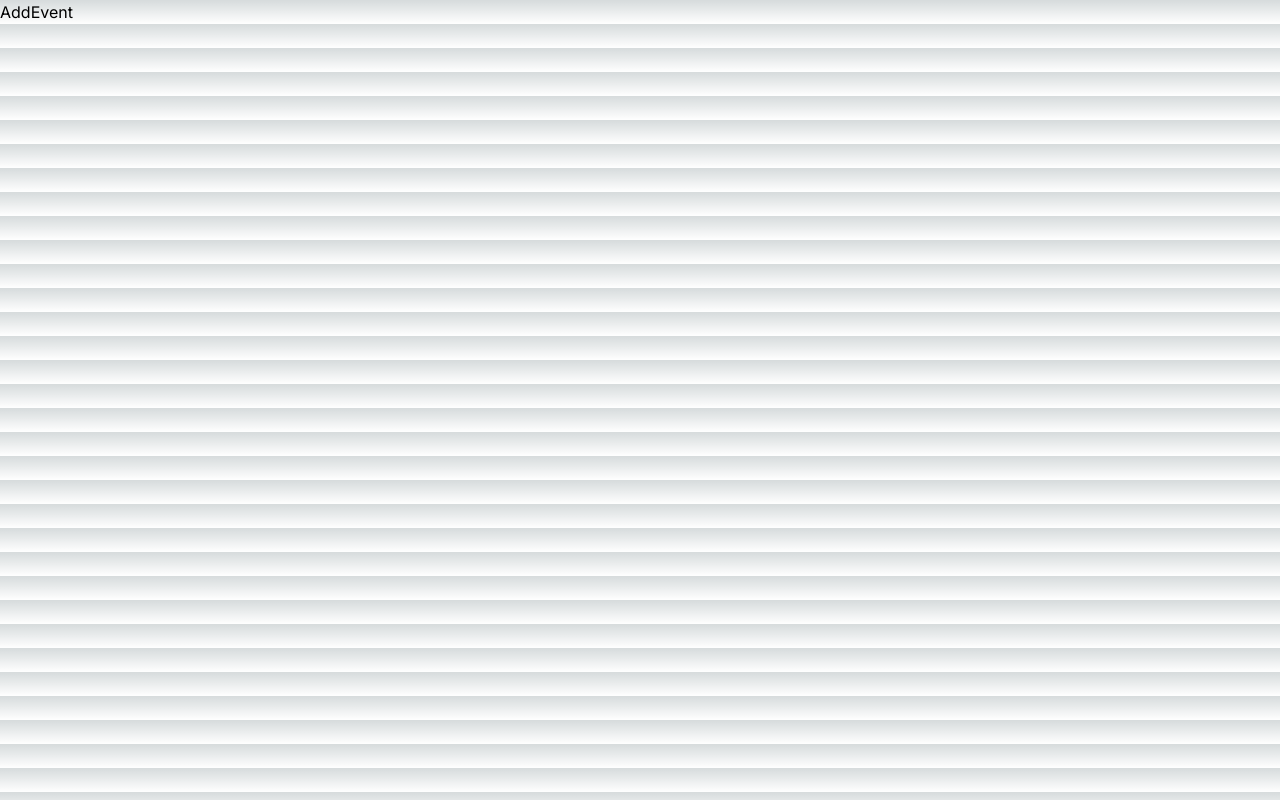
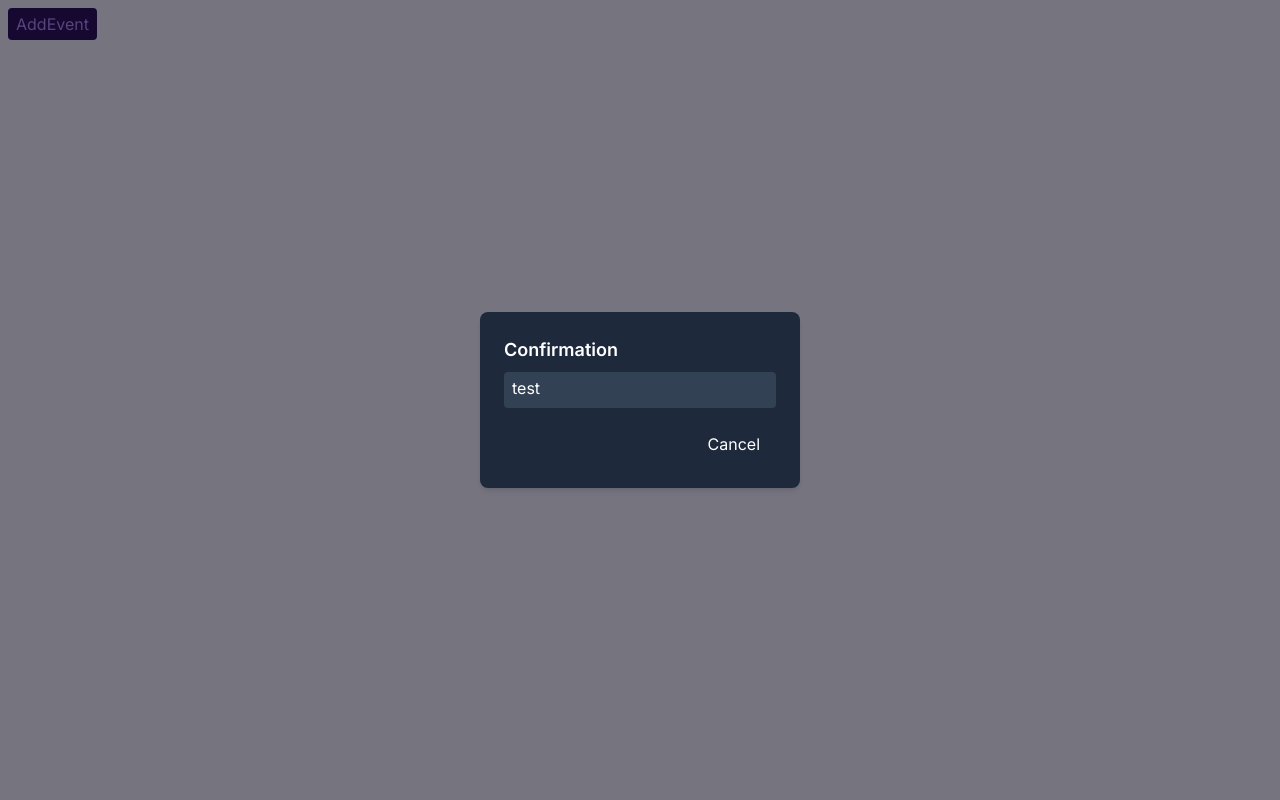
Before and after one commit to JackBadawy/Hedonic-Calculator, a Next.js app: page / in a window 1280 px wide. Both pictures are taken after a click on the button "AddEvent". Built offline with nearby package versions, Linux system fonts and the light colour scheme.

Commit message:
basic modal and button

```diff
--- a/src/app/Componants/Buttons/AddEvent.tsx
+++ b/src/app/Componants/Buttons/AddEvent.tsx
@@ -1,7 +1,21 @@
+"use client";
+import { useModal } from "@/app/Contexts/ModalContext";
 import React from "react";
 
 const AddEvent = () => {
-  return <button>AddEvent</button>;
+  const { openModal, closeModal } = useModal();
+
+  const openEventModal = () => {
+    openModal("test");
+  };
+  return (
+    <button
+      className="rounded m-2 px-2 py-1 bg-violet-950 text-violet-400"
+      onClick={openEventModal}
+    >
+      AddEvent
+    </button>
+  );
 };
 
 export default AddEvent;
--- /dev/null
+++ b/src/app/Componants/Modals/BaseModal.tsx
@@ -0,0 +1,97 @@
+import { useState, useEffect } from "react";
+
+interface ModalProps {
+  isOpen: boolean;
+  onClose: () => void;
+  onConfirm?: (content?: string[]) => void;
+  message: string;
+  fileName?: string;
+  renderContent?: () => JSX.Element;
+}
+
+const AlertModal: React.FC<ModalProps> = ({
+  isOpen,
+  onClose,
+  onConfirm,
+  message,
+  fileName,
+  renderContent,
+}) => {
+  const [localFileName, setLocalFileName] = useState<string>(fileName || "");
+
+  const handleConfirm = () => {
+    if (onConfirm) {
+      if (fileName) {
+        onConfirm([localFileName]);
+      } else {
+        onConfirm();
+      }
+    }
+    onClose();
+  };
+
+  if (!isOpen) return null;
+
+  const handleInputChange = (value: string) => {
+    setLocalFileName(value);
+  };
+
+  const renderFileNameInput = () => {
+    if (fileName !== undefined) {
+      return (
+        <div className="flex justify-center mb-4">
+          {/* <DynamicWidthInput
+            value={localFileName}
+            onChange={handleInputChange}
+            placeholder=""
+            className="bg-gray-700 text-white"
+          /> */}
+          <p className="p-2 pl-1 rounded text-center min-w-[1px] outline-none">
+            .docx & pdf
+          </p>
+        </div>
+      );
+    }
+    return null;
+  };
+
+  const renderButtons = () => {
+    return (
+      <div className="flex justify-end gap-4">
+        {!renderContent && (
+          <button
+            className={`px-4 py-2 rounded ${
+              onConfirm ? "bg-gray-600" : "bg-bws"
+            }`}
+            onClick={onClose}
+          >
+            Cancel
+          </button>
+        )}
+        {onConfirm && !renderContent ? (
+          <button className="px-4 py-2 bg-bws rounded" onClick={handleConfirm}>
+            Confirm
+          </button>
+        ) : null}
+      </div>
+    );
+  };
+
+  return (
+    <div className="fixed inset-0 flex items-center justify-center z-50 bg-black bg-opacity-50 fade-in">
+      <div
+        className={`bg-slate-800 p-6 rounded-lg shadow-md text-white w-80 slide-down`}
+      >
+        <h2 className="text-lg font-semibold mb-2">Confirmation</h2>
+        <div className="bg-slate-700 p-1 rounded mb-4 px-2">
+          <p className="mb-1">{message}</p>
+        </div>
+        {renderContent && renderContent()}
+        {renderFileNameInput()}
+        {renderButtons()}
+      </div>
+    </div>
+  );
+};
+
+export default AlertModal;
--- a/src/app/Componants/Modals/NewEventForm.tsx
+++ b/src/app/Componants/Modals/NewEventForm.tsx
@@ -1,7 +1,13 @@
 import React from "react";
 
 const NewEventForm = () => {
-  return <div>NewEventForm</div>;
+  return (
+    <div className="fixed inset-0 flex items-center justify-center z-50 bg-black bg-opacity-50 fade-in">
+      <div>
+        <h2 className="text-lg font-semibold mb-2">Test</h2>
+      </div>
+    </div>
+  );
 };
 
 export default NewEventForm;
--- /dev/null
+++ b/src/app/Contexts/ModalContext.tsx
@@ -0,0 +1,72 @@
+"use client";
+import React, { createContext, useContext, useState, ReactNode } from "react";
+import BaseModal from "../Componants/Modals/BaseModal";
+
+interface ModalContextProps {
+  openModal: (
+    message: string,
+    onConfirm?: (content?: string[]) => void,
+    fileName?: string,
+    renderContent?: () => JSX.Element
+  ) => void;
+  closeModal: () => void;
+}
+
+const ModalContext = createContext<ModalContextProps | undefined>(undefined);
+
+export const useModal = () => {
+  const context = useContext(ModalContext);
+  if (!context) {
+    throw new Error("useModal must be used within a ModalProvider");
+  }
+  return context;
+};
+
+export const ModalProvider: React.FC<{ children: ReactNode }> = ({
+  children,
+}) => {
+  const [isOpen, setIsOpen] = useState(false);
+  const [message, setMessage] = useState("");
+  const [fileName, setFileName] = useState<string | undefined>(undefined);
+  const [onConfirm, setOnConfirm] = useState<
+    ((content?: string[]) => void) | undefined
+  >(undefined);
+  const [renderContent, setRenderContent] = useState<
+    (() => JSX.Element) | undefined
+  >(undefined);
+
+  const openModal = (
+    message: string,
+    onConfirm?: (content?: string[]) => void,
+    fileName?: string,
+    renderContent?: () => JSX.Element
+  ) => {
+    setMessage(message);
+    setOnConfirm(() => onConfirm);
+    setFileName(fileName);
+    setRenderContent(() => renderContent);
+    setIsOpen(true);
+  };
+
+  const closeModal = () => {
+    setIsOpen(false);
+    setMessage("");
+    setFileName(undefined);
+    setOnConfirm(undefined);
+    setRenderContent(undefined);
+  };
+
+  return (
+    <ModalContext.Provider value={{ openModal, closeModal }}>
+      {children}
+      <BaseModal
+        isOpen={isOpen}
+        onClose={closeModal}
+        onConfirm={onConfirm}
+        message={message}
+        fileName={fileName}
+        renderContent={renderContent}
+      />
+    </ModalContext.Provider>
+  );
+};
--- a/src/app/globals.css
+++ b/src/app/globals.css
@@ -30,4 +30,31 @@ body {
   .text-balance {
     text-wrap: balance;
   }
+
+  @keyframes slideDown {
+    from {
+      transform: translateY(-150%);
+      opacity: 0;
+    }
+    to {
+      transform: translateY(0);
+      opacity: 1;
+    }
+  }
+
+  @keyframes fadeIn {
+    from {
+      opacity: 0;
+    }
+    to {
+      opacity: 1;
+    }
+  }
+
+  .slide-down {
+    animation: slideDown 0.4s ease-out forwards;
+  }
+  .fade-in {
+    animation: fadeIn 0.2s ease-out forwards;
+  }
 }
--- a/src/app/page.tsx
+++ b/src/app/page.tsx
@@ -1,5 +1,12 @@
 import AddEvent from "./Componants/Buttons/AddEvent";
+import { ModalProvider } from "./Contexts/ModalContext";
 
 export default function Home() {
-  return <AddEvent />;
+  return (
+    <ModalProvider>
+      <div className="bg-violet-100 min-h-screen">
+        <AddEvent />
+      </div>
+    </ModalProvider>
+  );
 }
```
